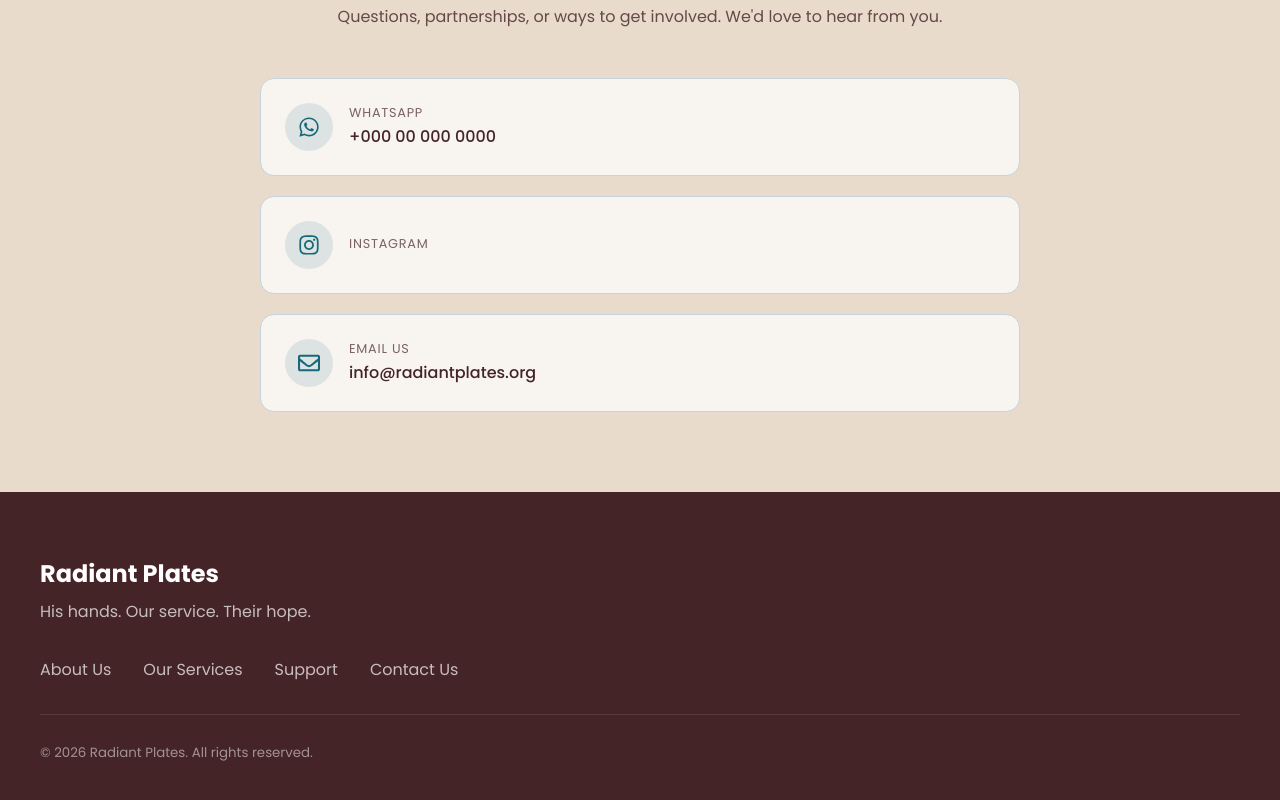
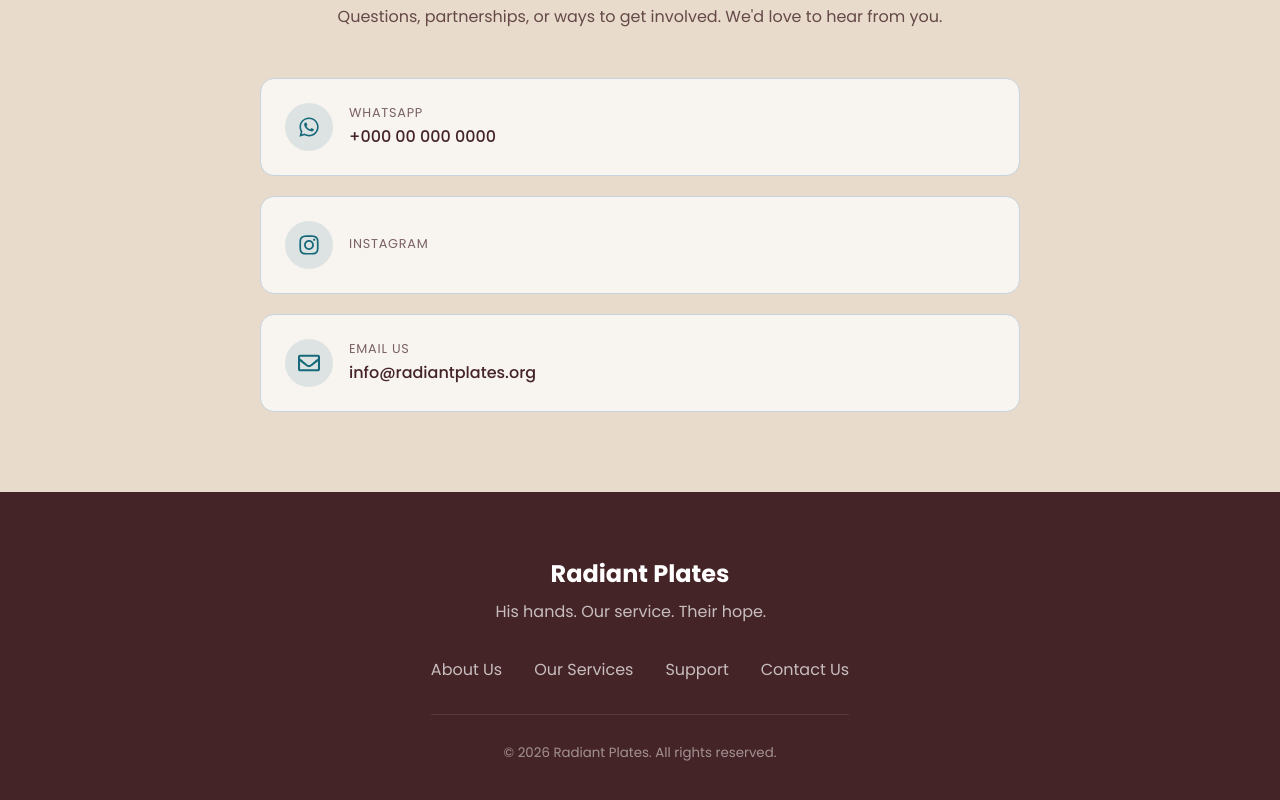
Before and after one commit to MylesMureithi/radiant-plates, a React (Vite) app: page / in a window 1280 px wide. Shown: the part 3221-4021 px from the top of the page. Built offline with nearby package versions, Linux system fonts and the light colour scheme.

Commit message:
Center footer

```diff
--- a/src/components/Footer/Footer.css
+++ b/src/components/Footer/Footer.css
@@ -1,7 +1,10 @@
 .footer {
+    display: flex;
     color: #fff;
     background: var(--texts-color);
     padding: 4rem 2rem;
+    text-align: center;
+    justify-content: center;
 }
 
 .container {
```
